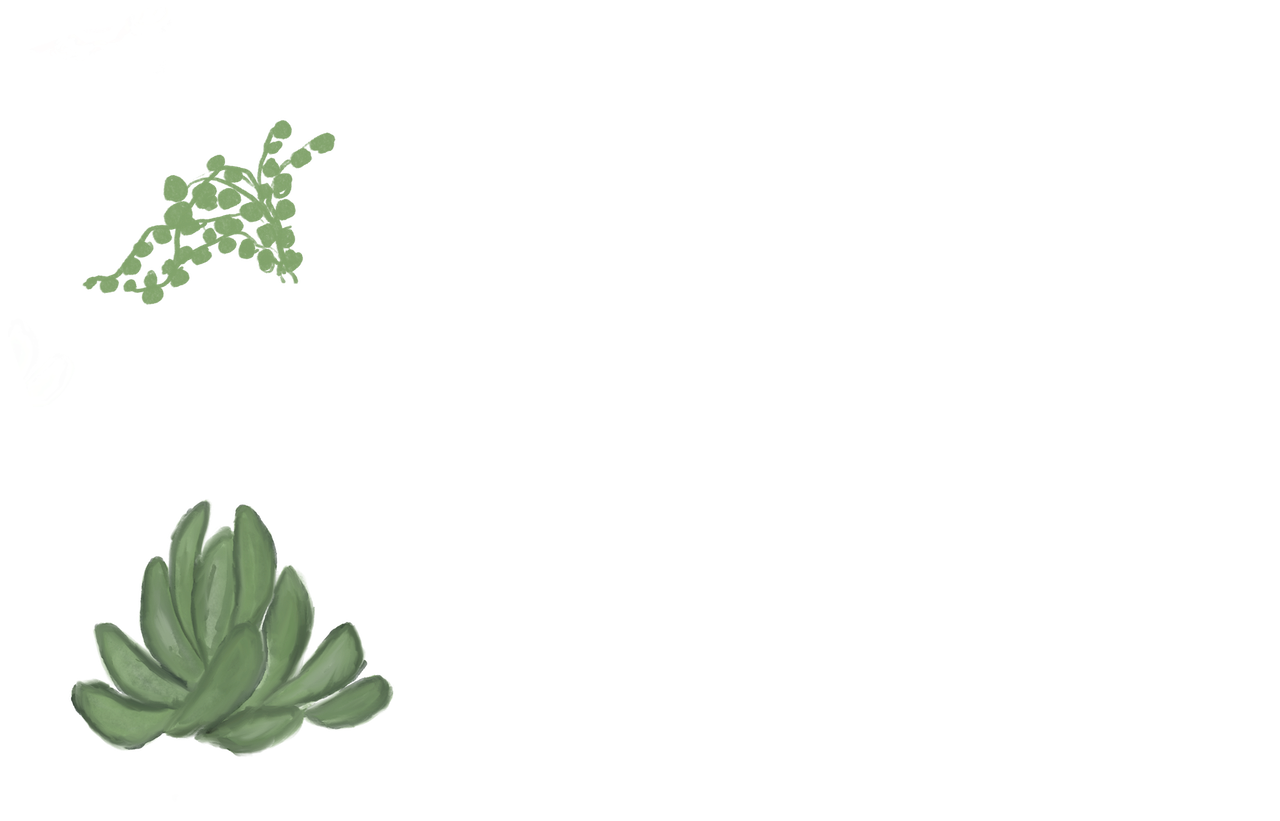
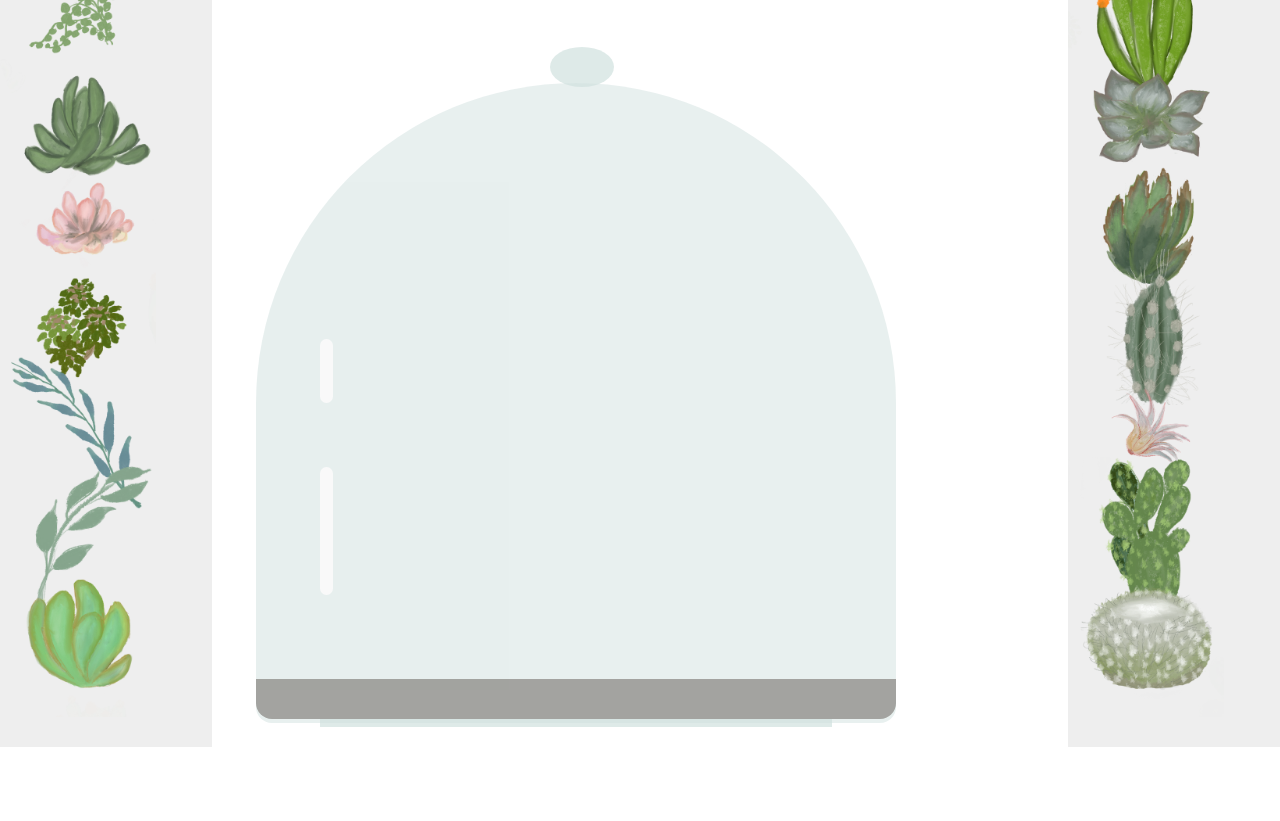
Before and after one commit to jayne58/terrarium, a plain HTML site: page index.html in a window 1280 px wide. Shown: the part 73-894 px from the top of the page. After the commit the page ends 820 px from the top, so only its background shows below. Drawn offline with Linux system fonts and the light colour scheme.

Commit message:
inclusion of css

```diff
--- a/index.html
+++ b/index.html
@@ -4,6 +4,7 @@
     <meta charset="UTF-8">
     <meta http-equiv="X-UA-Compatible" content="IE=edge">
     <meta name="viewport" content="width=device-width, initial-scale=1.0">
+    <link rel="stylesheet" href="./style.css" />
     <title>My terrarium</title>
 </head>
 <body>
--- /dev/null
+++ b/style.css
@@ -0,0 +1,105 @@
+h1 {
+    color: blue;
+    text-align: center;
+   }
+body {
+	font-family: helvetica, arial, sans-serif;
+}
+#left-container {
+	background-color: #eee;
+	width: 15%;
+	left: 0px;
+	top: 0px;
+	position: absolute;
+	height: 100%;
+	padding: 10px;
+}
+
+#right-container {
+	background-color: #eee;
+	width: 15%;
+	right: 0px;
+	top: 0px;
+	position: absolute;
+	height: 100%;
+	padding: 10px;
+}
+.plant-holder {
+	position: relative;
+	height: 13%;
+	left: -10px;
+
+}
+
+.plant {
+	position: absolute;
+	max-width: 150%;
+	max-height: 150%;
+	z-index: 2;
+}
+.jar-walls {
+	height: 80%;
+	width: 50%;
+	background: #d1e1df;
+	border-top-left-radius: 50%;
+    border-top-right-radius: 50%;
+    border-bottom-right-radius:1rem;
+    border-bottom-left-radius:1rem;
+	position: absolute;
+	bottom: 0.5%;
+	left: 20%;
+	opacity: 0.5;
+	z-index: 1;
+}
+
+.jar-top {
+	width: 5%;
+	height: 5%;
+	background: #d1e1df;
+    border-radius: 50%;
+	position: absolute;
+	bottom: 80%;
+	left: 43%;
+	opacity: 0.7;
+	z-index: 1;
+}
+
+.jar-bottom {
+	width: 40%;
+	height: 1%;
+	background: #d1e1df;
+	position: absolute;
+	bottom: 0%;
+	left: 25%;
+	opacity: 0.7;
+}
+
+.dirt {
+	width: 50%;
+	height: 5%;
+	background: #3a241d;
+	position: absolute;
+	border-radius: 0 0 1rem 1rem;
+	bottom: 1%;
+	left: 20%;
+	opacity: 0.7;
+	z-index: -1;
+}
+.jar-glossy-long{
+    width: 2%;
+    height: 20%;
+    background: whitesmoke;
+    position: absolute;
+    bottom: 20%;
+    left: 10%;
+    border-radius: 10px;
+}
+.jar-glossy-short{
+    width: 2%;
+    height: 10%;
+    background: whitesmoke;
+    position: absolute;
+    bottom: 50%;
+    left: 10%;
+    border-radius: 10px;
+}
```
